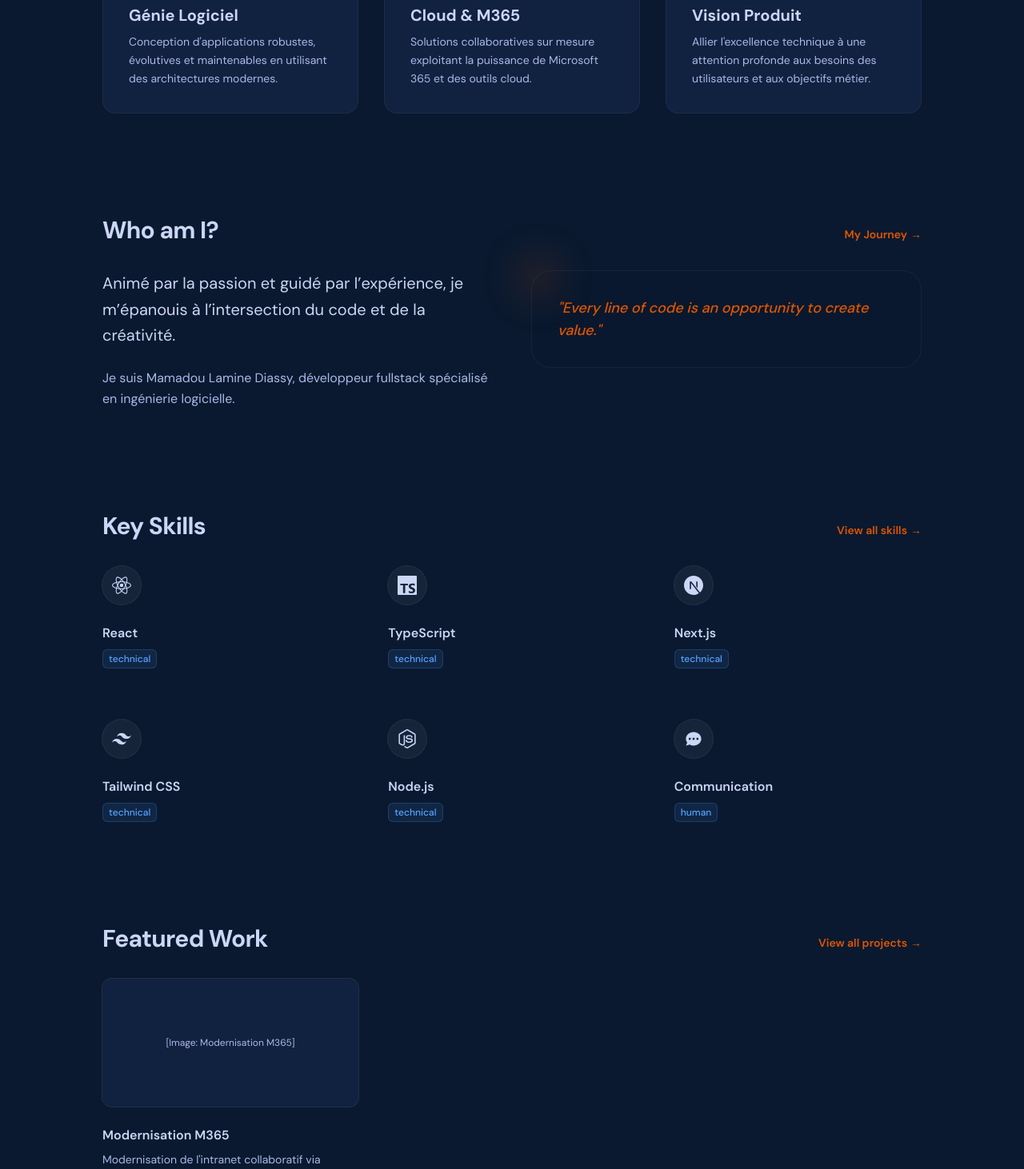
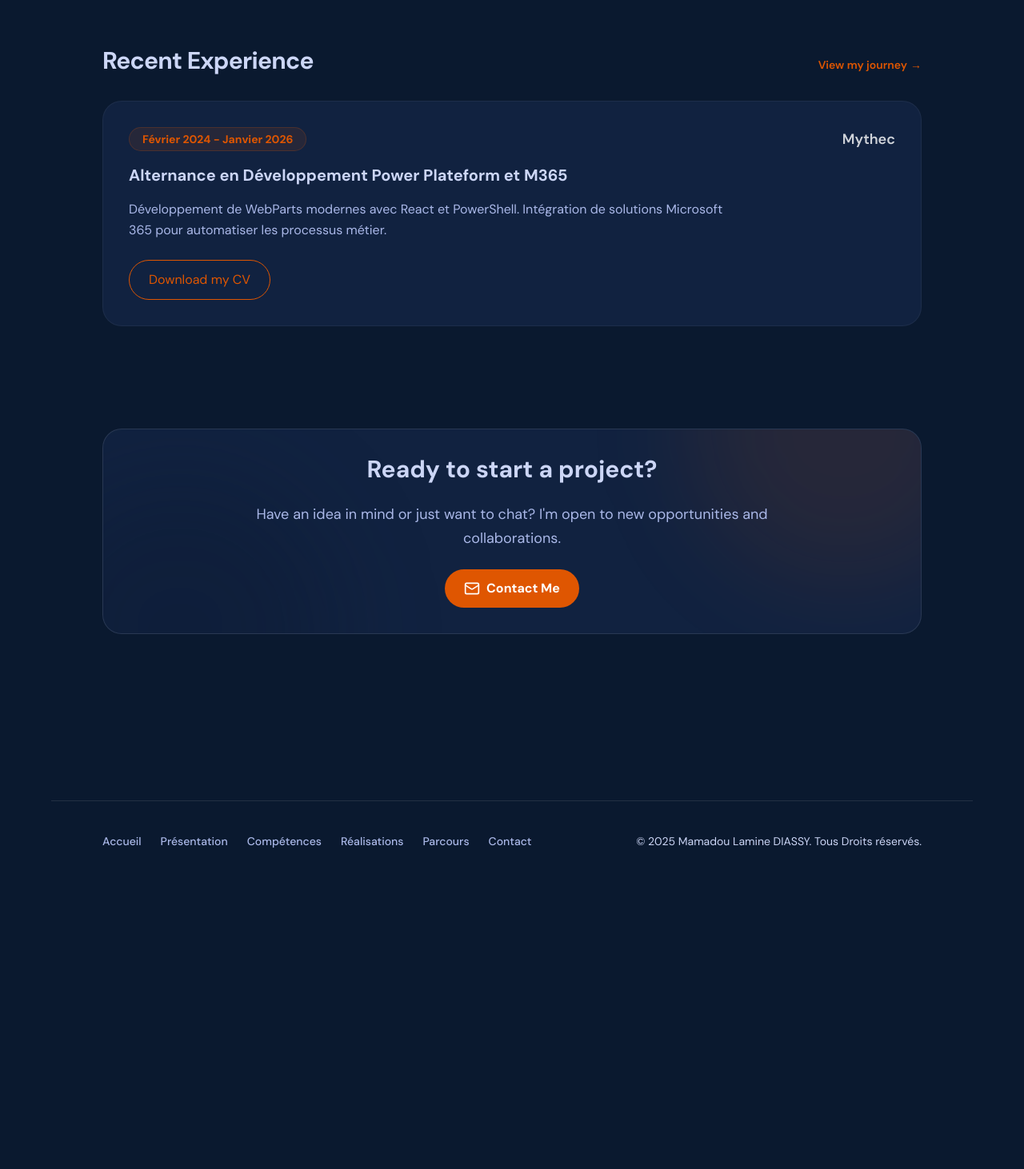
Before and after one commit to alaminediassy/lamine-diassy, a Next.js app: page /About in a window 1280 px wide. Shown: the part 1240-2702 px from the top of the page at 80% size. After the commit the page ends 2366 px from the top, so only its background shows below. Built offline with nearby package versions, Linux system fonts and the light colour scheme.

Commit message:
refactor home page

```diff
--- a/src/app/[lang]/dictionaries/en.json
+++ b/src/app/[lang]/dictionaries/en.json
@@ -193,7 +193,7 @@
     {
       "country": "France",
       "company": "Mythec",
-      "period": "February 2024 - February 2026",
+      "period": "February 2024 - January 2026",
       "jobTitle": "Apprenticeship in Power Platform and M365 Development",
       "description": "Development of modern WebParts with React and PowerShell. Integration of Microsoft 365 solutions to automate business processes.",
       "technologies": [
--- a/src/app/[lang]/dictionaries/fr.json
+++ b/src/app/[lang]/dictionaries/fr.json
@@ -193,7 +193,7 @@
     {
       "country": "France",
       "company": "Mythec",
-      "period": "Février 2024 - Février 2026",
+      "period": "Février 2024 - Janvier 2026",
       "jobTitle": "Alternance en Développement Power Plateform et M365",
       "description": "Développement de WebParts modernes avec React et PowerShell. Intégration de solutions Microsoft 365 pour automatiser les processus métier.",
       "technologies": [
--- a/src/app/[lang]/page.tsx
+++ b/src/app/[lang]/page.tsx
@@ -5,9 +5,6 @@ import HeroBackground from "@/components/HeroBackground";
 import RightSide from "@/components/RightSide";
 import { VSocialMediaLink } from "@/components/SocialMediaLink";
 import { HomeSection } from '@/components/home/HomeSection'
-import { SkillCard } from '@/components/skills/SkillCard'
-import { RealisationCard } from '@/components/realisations/RealisationCard'
-import { Prose } from '@/components/ui/Prose'
 import { Specialties } from '@/components/home/Specialties'
 import { ContactCTA } from '@/components/home/ContactCTA'
 import { Container } from '@/components/Container'
@@ -20,13 +17,9 @@ export default async function Home({
     const { lang } = await params
     const dict = await getDictionary(lang)
 
-    // Previews
-    const topSkills = dict.skills.index.slice(0, 6)
-    const latestRealisations = dict.realisations.index.slice(0, 3)
-
     return (
         <main className="overflow-hidden">
-            <section className="relative isolate rounded-b-3xl min-h-[760px] bg-[#0A192F]">
+            <section className="relative isolate rounded-b-3xl min-h-[660px] bg-[#0A192F]">
                 <HeroBackground />
                 <Hero dict={dict} />
                 <RightSide />
@@ -34,9 +27,9 @@ export default async function Home({
             </section>
 
             {/* Specialties Section */}
-            <Container className="mt-20 sm:mt-24">
-                <div className="max-w-2xl mb-12">
-                    <h2 className="text-3xl font-bold tracking-tight text-soft sm:text-4xl mb-4">
+            <Container>
+                <div id='skills' className="max-w-2xl mb-12">
+                    <h2 className="text-2xl font-bold tracking-tight text-soft sm:text-3xl mb-4">
                         {lang === 'fr' ? "Domaines d'Expertise" : "Areas of Expertise"}
                     </h2>
                     <p className="text-soft-light text-lg">
@@ -48,77 +41,28 @@ export default async function Home({
                 <Specialties dict={dict} />
             </Container>
 
-            {/* Presentation Teaser */}
-            <HomeSection
-                title={lang === 'fr' ? "Qui suis-je ?" : "Who am I?"}
-                ctaHref={`/${lang}/presentation`}
-                ctaLabel={lang === 'fr' ? "Découvrir mon parcours" : "My Journey"}
-            >
-                <div className="grid grid-cols-1 lg:grid-cols-2 gap-12 items-start">
-                    <Prose className="max-w-2xl">
-                        <p className="text-xl leading-relaxed text-soft mb-6">
-                            {dict.about.description}
-                        </p>
-                        <p className="text-soft-light leading-relaxed">
-                            {dict.about.intro}
-                        </p>
-                    </Prose>
-                    <div className="hidden lg:block relative p-8 rounded-3xl border border-white/5 bg-marine/30">
-                        <div className="absolute -top-4 -left-4 w-12 h-12 bg-oranger/20 blur-xl rounded-full" />
-                        <blockquote className="text-oranger text-lg font-medium italic">
-                            &quot;{lang === 'fr'
-                                ? "Chaque ligne de code est une opportunité de créer de la valeur."
-                                : "Every line of code is an opportunity to create value."}&quot;
-                        </blockquote>
-                    </div>
-                </div>
-            </HomeSection>
-
-            {/* Skills Preview */}
-            <HomeSection
-                title={lang === 'fr' ? "Compétences Clés" : "Key Skills"}
-                ctaHref={`/${lang}/competences`}
-                ctaLabel={lang === 'fr' ? "Toutes mes compétences" : "View all skills"}
-            >
-                <ul role="list" className="grid grid-cols-1 gap-x-12 gap-y-16 sm:grid-cols-2 lg:grid-cols-3">
-                    {topSkills.map((skill) => (
-                        <SkillCard key={skill.slug} skill={skill} lang={lang} />
-                    ))}
-                </ul>
-            </HomeSection>
-
-            {/* Realisations Preview */}
-            <HomeSection
-                title={lang === 'fr' ? "Réalisations Marquantes" : "Featured Work"}
-                ctaHref={`/${lang}/realisations`}
-                ctaLabel={lang === 'fr' ? "Voir tous mes projets" : "View all projects"}
-            >
-                <ul role="list" className="grid grid-cols-1 gap-x-8 gap-y-16 lg:grid-cols-3">
-                    {latestRealisations.map((real) => (
-                        <RealisationCard key={real.slug} realisation={real} lang={lang} />
-                    ))}
-                </ul>
-            </HomeSection>
-
             {/* Parcours Teaser */}
             <HomeSection
                 title={lang === 'fr' ? "Dernière Expérience" : "Recent Experience"}
                 ctaHref={`/${lang}/parcours`}
-                ctaLabel={lang === 'fr' ? "Voir mon CV complet" : "View full CV"}
+                ctaLabel={lang === 'fr' ? "Voir mon parcours" : "View my journey"}
             >
-                <div className="bg-marine-card p-10 rounded-3xl border border-white/5 max-w-4xl relative overflow-hidden group">
+                <div className="bg-marine-card p-8 rounded-3xl border border-white/5 w-full relative overflow-hidden group">
                     <div className="absolute inset-0 bg-gradient-to-r from-oranger/5 to-transparent opacity-0 group-hover:opacity-100 transition-opacity" />
-                    <div className="relative z-10">
-                        <div className="flex flex-col sm:flex-row sm:items-center justify-between gap-4 mb-6">
-                            <h3 className="text-2xl font-bold text-soft group-hover:text-oranger transition-colors">{dict.experiencesPro[0].jobTitle}</h3>
+                    <div className="relative z-10 space-y-4">
+                        <div className='flex flex-row justify-between items-center'>
                             <span className="text-sm font-bold px-4 py-1 rounded-full bg-oranger/10 text-oranger border border-oranger/20">
                                 {dict.experiencesPro[0].period}
                             </span>
+                            <p className="text-lg text-white/80 font-semibold">{dict.experiencesPro[0].company}</p>
                         </div>
-                        <p className="text-lg text-white/80 font-semibold mb-4">{dict.experiencesPro[0].company}</p>
+                        <h3 className="text-xl font-bold text-soft group-hover:text-oranger transition-colors">{dict.experiencesPro[0].jobTitle}</h3>
                         <p className="text-soft-light text-base leading-relaxed max-w-3xl mb-0">
                             {dict.experiencesPro[0].description}
                         </p>
+                        <button className='mt-6 max-w-xl px-6 py-3 rounded-full border-1 border-oranger text-oranger hover:bg-white hover:text-[#0A192F] transition-colors hover:border-white hover:cursor-pointer'>
+                            {lang === 'fr' ? "Télécharger mon CV" : "Download my CV"}
+                        </button>
                     </div>
                 </div>
             </HomeSection>
--- a/src/components/Hero.tsx
+++ b/src/components/Hero.tsx
@@ -26,7 +26,7 @@ export default function Hero({ dict }: HeroProps) {
     const typedGrade = useMultipleTypewriter([dict.profile.grade, dict.profile.position])
 
     return (
-        <Container className="mt-9">
+        <Container className="mt-6">
             <motion.div
                 initial={{ y: 10, opacity: 0 }}
                 animate={{ y: 0, opacity: 1 }}
--- a/src/components/home/ContactCTA.tsx
+++ b/src/components/home/ContactCTA.tsx
@@ -14,23 +14,23 @@ export function ContactCTA({ dict, lang }: { dict: Dictionary; lang: string }) {
                 initial={{ opacity: 0, scale: 0.95 }}
                 whileInView={{ opacity: 1, scale: 1 }}
                 viewport={{ once: true }}
-                className="relative overflow-hidden rounded-3xl bg-marine-card border border-white/10 p-12 text-center"
+                className="relative overflow-hidden rounded-3xl bg-marine-card border border-white/10 p-8 text-center"
             >
                 <div className="absolute top-0 right-0 -translate-y-1/2 translate-x-1/4 w-96 h-96 bg-oranger/10 rounded-full blur-3xl pointer-events-none" />
                 <div className="absolute bottom-0 left-0 translate-y-1/2 -translate-x-1/4 w-96 h-96 bg-marine/30 rounded-full blur-3xl pointer-events-none" />
 
                 <div className="relative z-10 max-w-2xl mx-auto">
-                    <h2 className="text-4xl font-bold text-soft mb-6">
+                    <h2 className="text-2xl sm:text-3xl font-bold text-soft mb-6">
                         {lang === 'fr' ? "Prêt à démarrer un projet ?" : "Ready to start a project?"}
                     </h2>
-                    <p className="text-soft-light text-lg mb-10 leading-relaxed">
+                    <p className="text-soft-light text-lg mb-6 leading-relaxed">
                         {lang === 'fr'
                             ? "Vous avez une idée en tête ou vous souhaitez simplement discuter ? Je suis ouvert aux nouvelles opportunités et collaborations."
                             : "Have an idea in mind or just want to chat? I'm open to new opportunities and collaborations."}
                     </p>
                     <Link
                         href="mailto:diassy.alamine@gmail.com"
-                        className="inline-flex items-center gap-2 px-8 py-4 bg-oranger text-white font-bold rounded-full hover:bg-orange-600 transition-all transform hover:scale-105 active:scale-95 shadow-lg shadow-oranger/20"
+                        className="inline-flex items-center gap-2 px-6 py-3 bg-oranger text-white font-bold rounded-full hover:bg-orange-600 transition-all transform hover:scale-105 active:scale-95"
                     >
                         <Mail size={20} />
                         {lang === 'fr' ? "Me contacter" : "Contact Me"}
--- a/src/components/home/HomeSection.tsx
+++ b/src/components/home/HomeSection.tsx
@@ -16,7 +16,7 @@ export function HomeSection({
     return (
         <Container className="mt-24 sm:mt-32">
             <div className="flex flex-col gap-8 md:flex-row md:items-baseline md:justify-between">
-                <h2 className="text-3xl font-bold tracking-tight text-soft">
+                <h2 className="text-2xl sm:text-3xl font-bold tracking-tight text-soft">
                     {title}
                 </h2>
                 {ctaHref && (
```
